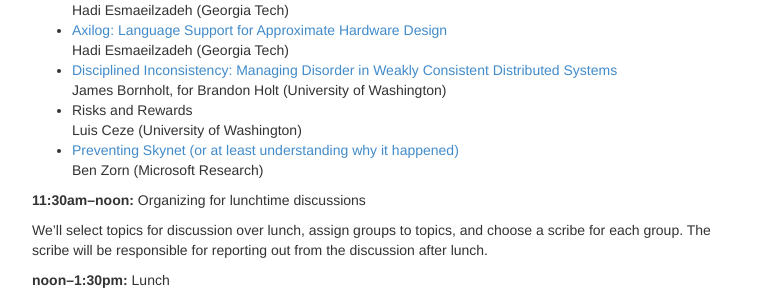
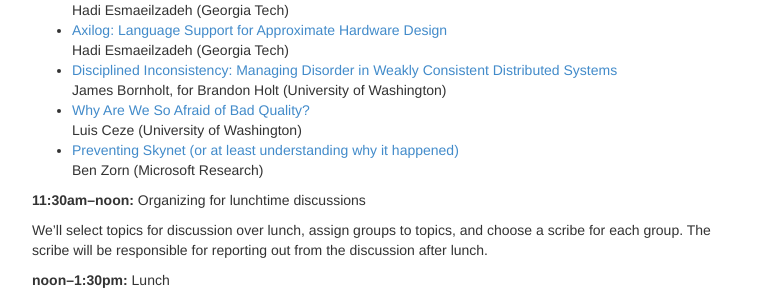
Before and after one commit to uwsampa/sampa-public, a Jekyll site: the page built from wax2015/program.md, in a window 1280 px wide. Shown: the part 1020-1314 px from the top of the page, without its empty margins (258-1021 px from the left). Built offline with Jekyll 4.4.1, drawn with Linux system fonts in a browser that asks for light colours; Markdown is read by kramdown in place of the engine named in the settings.

Commit message:
Luis's lightning slides
Such as they are.

```diff
--- a/wax2015/program.md
+++ b/wax2015/program.md
@@ -60,7 +60,7 @@ Each speaker gets 60 seconds to present and 60 seconds for questions while the n
   Hadi Esmaeilzadeh (Georgia Tech)
 * [Disciplined Inconsistency: Managing Disorder in Weakly Consistent Distributed Systems](lightning/holt.pdf)
   James Bornholt, for Brandon Holt (University of Washington)
-* Risks and Rewards
+* [Why Are We So Afraid of Bad Quality?](lightning/ceze.pdf)
   Luis Ceze (University of Washington)
 * [Preventing Skynet (or at least understanding why it happened)](lightning/zorn.pdf)
   Ben Zorn (Microsoft Research)
```
Also changed, not shown: 1 other file.
